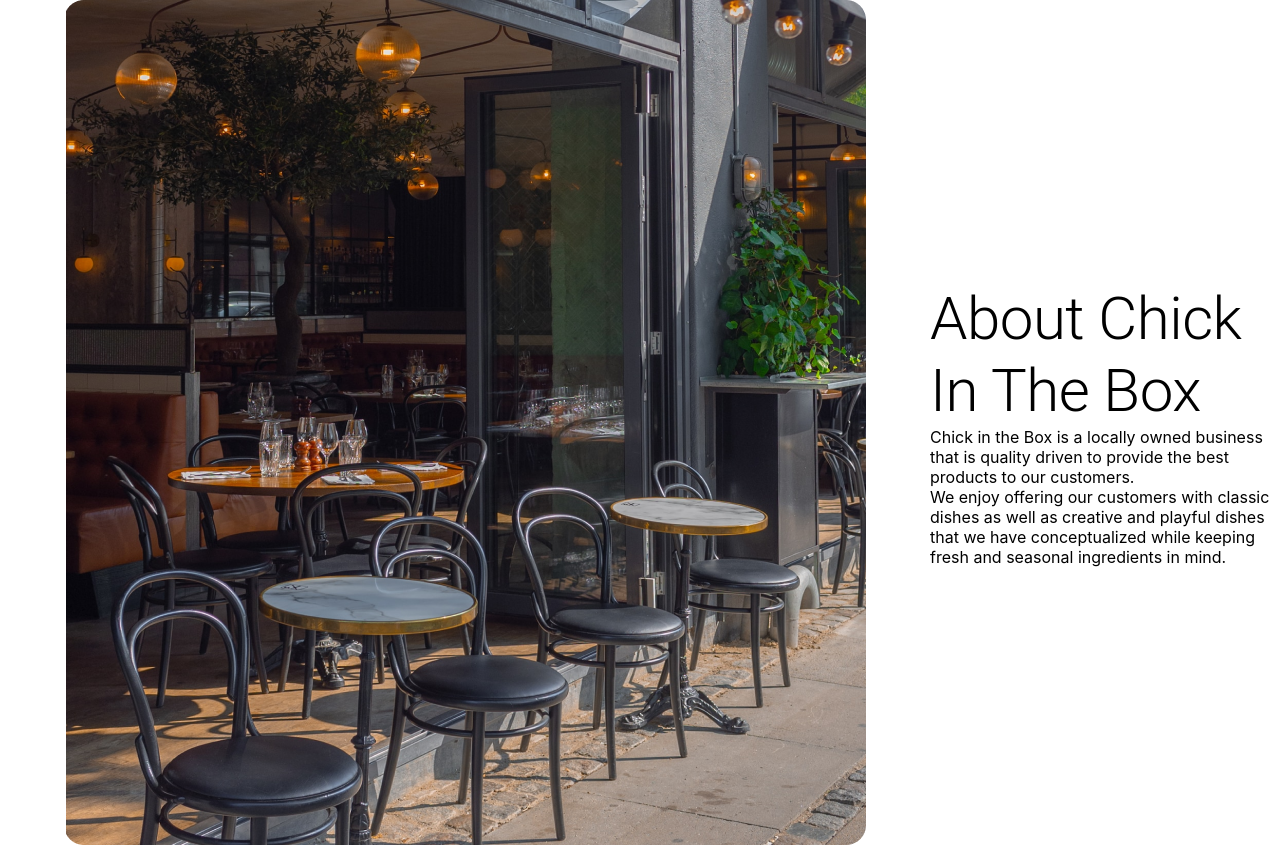
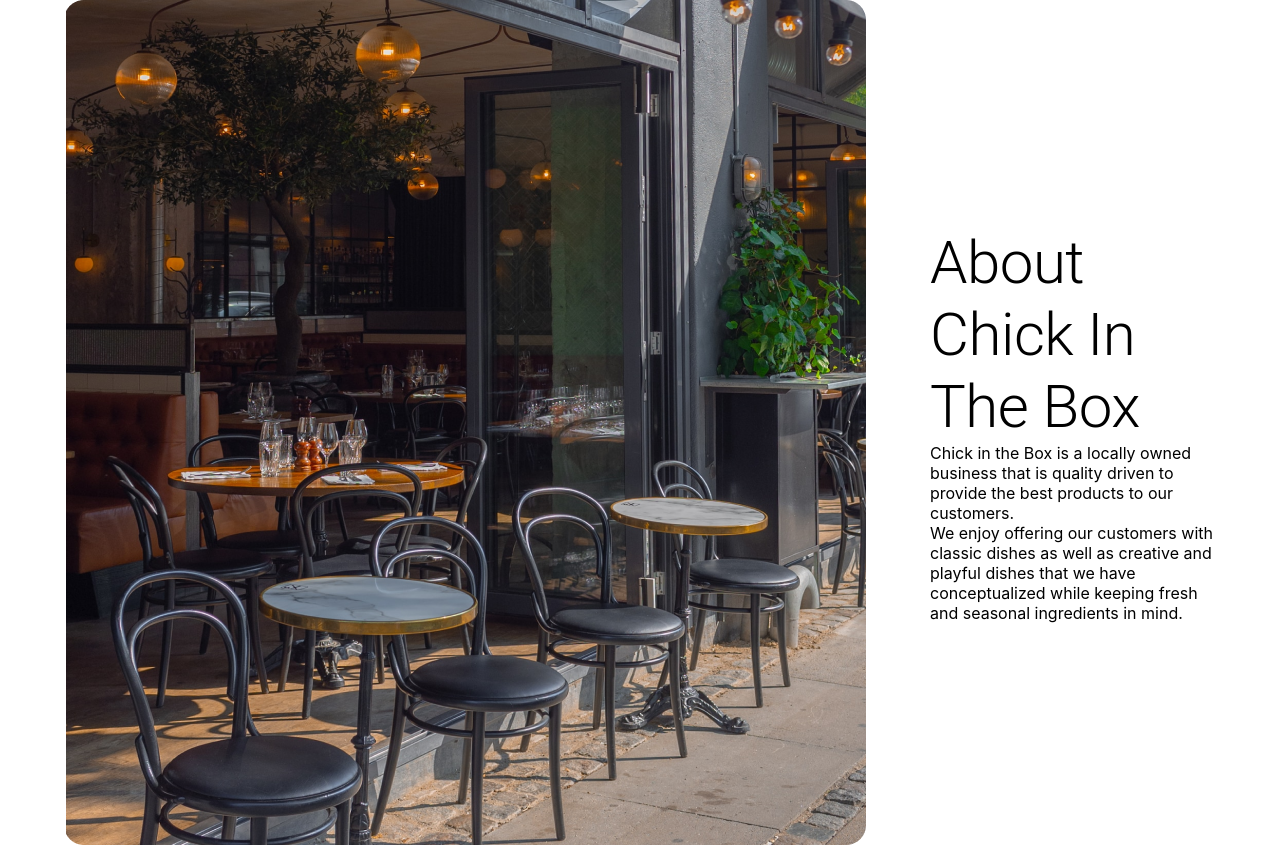
Before and after one commit to lyds214/chicken-website, a React (Create React App) app: page / in a window 1280 px wide. Built offline with nearby package versions, Linux system fonts and the light colour scheme.

Commit message:
finished layout

```diff
--- a/src/pages/About/About.js
+++ b/src/pages/About/About.js
@@ -21,9 +21,9 @@
         <Grid item>
           <img src={cafe} alt="cafe" />
         </Grid>
-        <Grid item xs={12} sm container>
-          <Grid item xs container>
-            <Grid item xs >
+        <Grid item xs={12} sm container >
+          <Grid item xs container spacing={8}>
+            <Grid item xs>
               <Typography variant="h2">About Chick In The Box</Typography>
               <Grid item xs>
                 <Typography variant="p">Chick in the Box is a locally owned business that is quality driven to provide the best products to our customers.</Typography>
```
